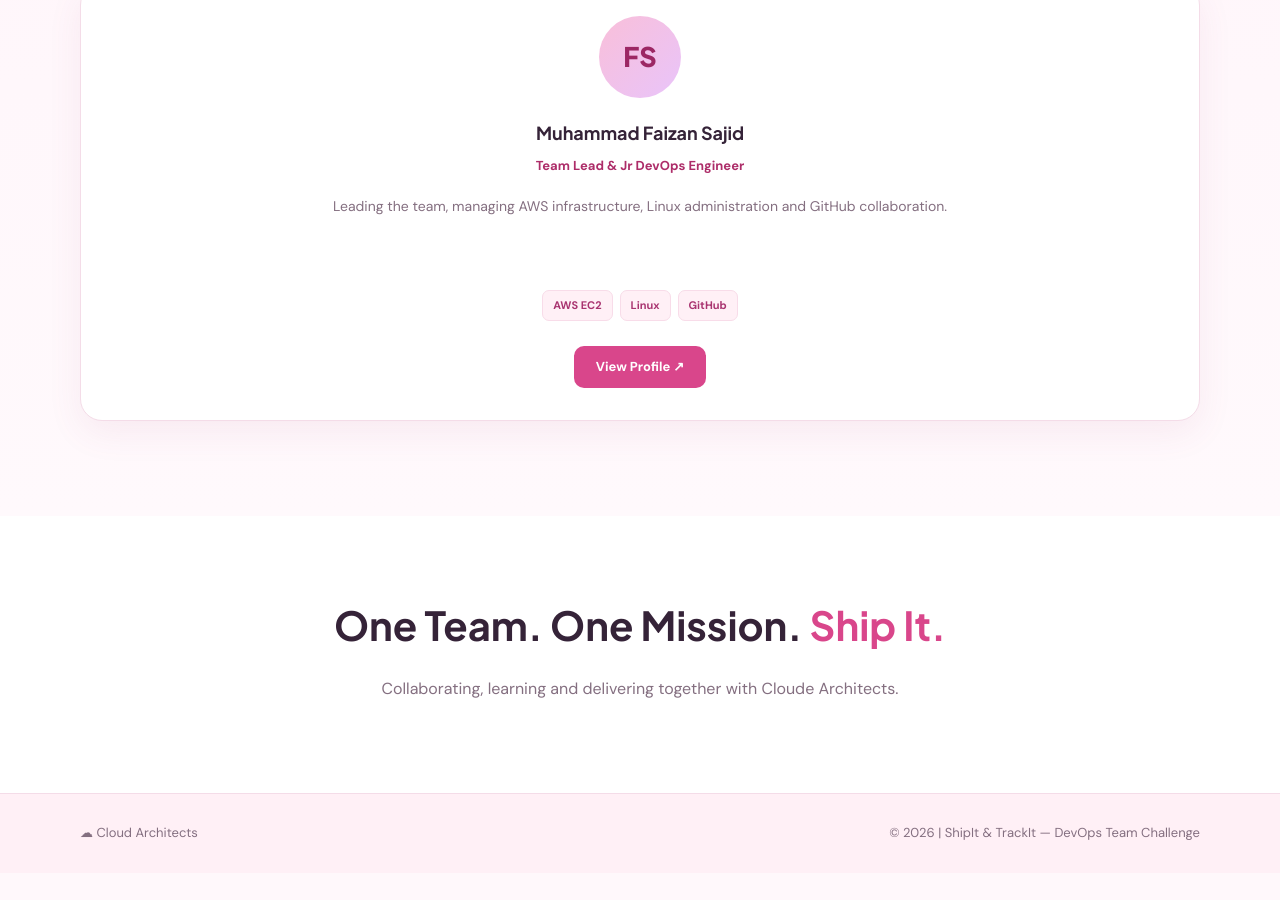
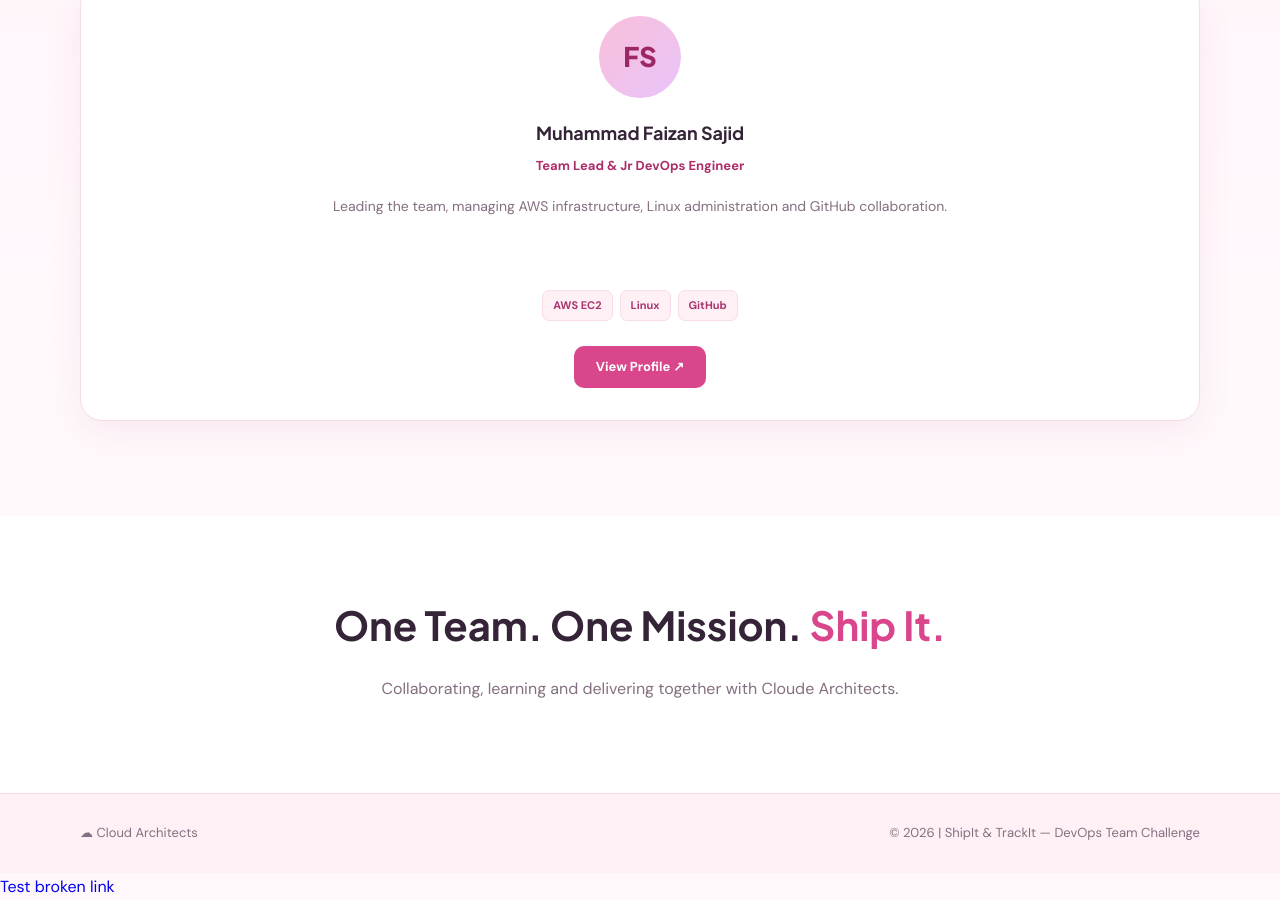
Before and after one commit to faizan102418/cloude-architects-dev, a plain HTML site: page site/index.html in a window 1280 px wide. Shown: the part 1932-2832 px from the top of the page. Before the commit the page ends 2805 px from the top, so only its background shows below. Drawn offline with Linux system fonts and the light colour scheme.

Commit message:
CA: Test CI detection of broken website link

```diff
--- a/site/index.html
+++ b/site/index.html
@@ -182,3 +182,5 @@
 
 </body>
 </html>
+
+<a href="missing-test-page.html">Test broken link</a>
```
